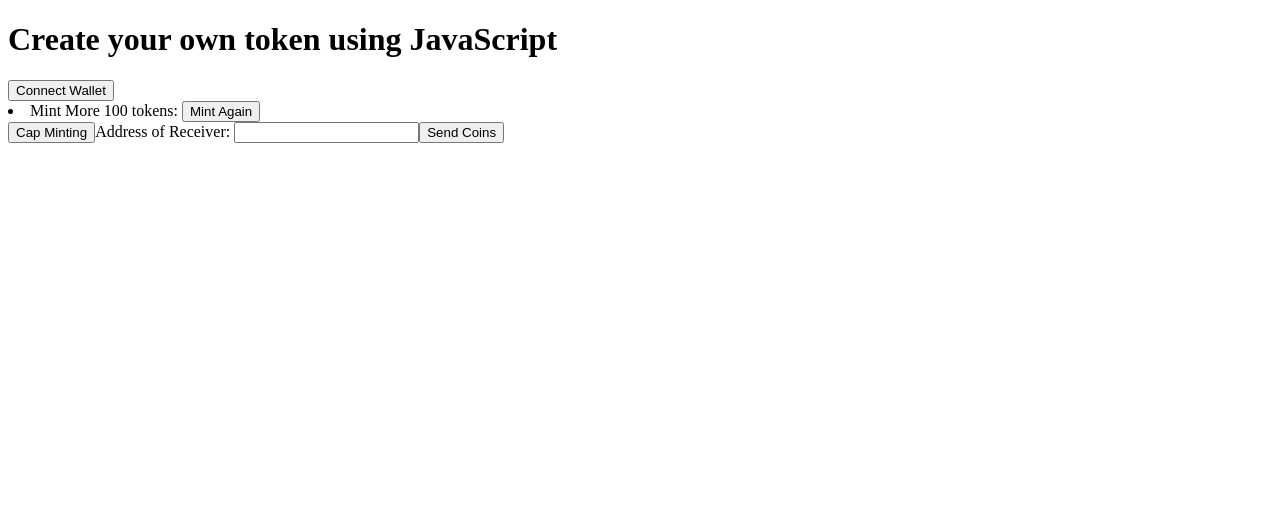
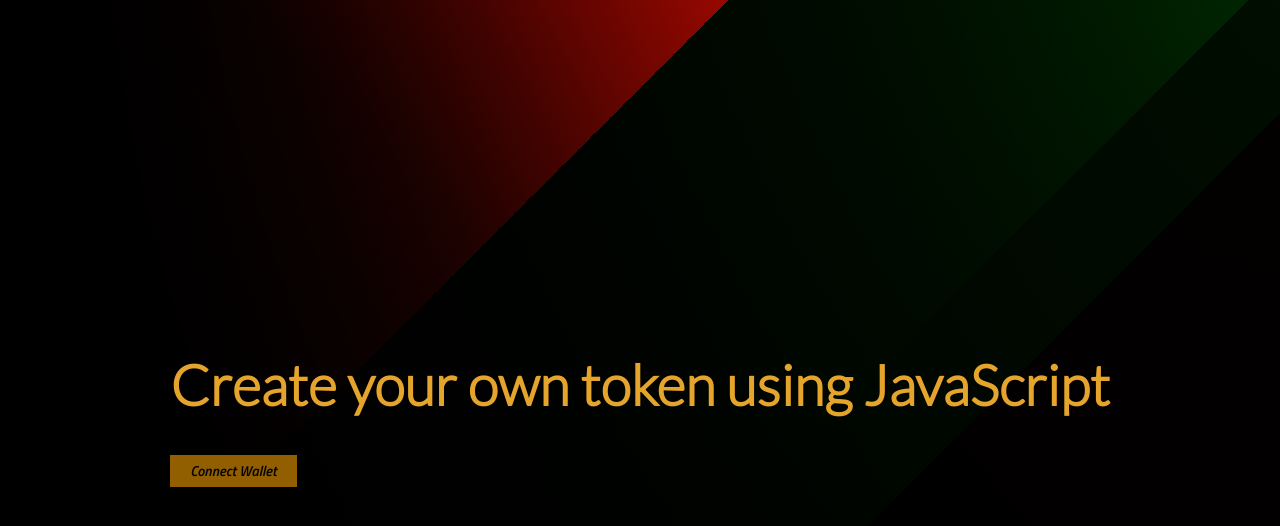
Before and after one commit to deprov447/depxoins, a React (Create React App) app: page / in a window 1280 px wide. Shown: the top 526 px of the page. Built offline with nearby package versions, Linux system fonts and the light colour scheme.

Commit message:
Styling and readme
Signed-off-by: Anubhav Choudhary <ac.10edu@gmail.com>

```diff
--- a/src/Airdrop.js
+++ b/src/Airdrop.js
@@ -31,12 +31,12 @@ const Airdrop = ({ loading, setLoading, provider, walletConnected }) => {
   return (
     <>
       {walletConnected ? (
-        <p>
+        <li>
           Airdrop 1 SOL into your wallet
           <button disabled={loading} onClick={airDropHelper}>
             AirDrop SOL{" "}
           </button>
-        </p>
+        </li>
       ) : (
         <></>
       )}
--- a/src/App.js
+++ b/src/App.js
@@ -2,6 +2,7 @@ import React from "react";
 import { useState } from "react";
 import Airdrop from "./Airdrop";
 import Minting from "./Minting";
+import "./styles.css";
 
 const App = () => {
   const [walletConnected, setWalletConnected] = useState(false);
--- a/src/CapMint.js
+++ b/src/CapMint.js
@@ -50,9 +50,9 @@ const CapMint = ({
   };
 
   return (
-    <>
+    <li>
       <button onClick={capSupplyHelper}>Cap Minting</button>
-    </>
+    </li>
   );
 };
 
--- a/src/Minting.js
+++ b/src/Minting.js
@@ -86,16 +86,13 @@ const Minting = ({ loading, walletConnected, setLoading, provider }) => {
   return (
     <>
       {walletConnected ? (
-        <p>
-          Create your own token
+        <>
+          <li>
+            Create your own token{" "}
             <button disabled={loading} onClick={initialMintHelper}>
               Initial Mint{" "}
             </button>
-        </p>
-      ) : (
-        <></>
-      )}
-
+          </li>
           <MintAgain
             loading={loading}
             setLoading={setLoading}
@@ -103,7 +100,6 @@ const Minting = ({ loading, walletConnected, setLoading, provider }) => {
             mintingWalletSecretKey={mintingWalletSecretKey}
             createdTokenPublicKey={createdTokenPublicKey}
           />
-
           <Transfers
             setLoading={setLoading}
             provider={provider}
@@ -111,6 +107,10 @@ const Minting = ({ loading, walletConnected, setLoading, provider }) => {
             createdTokenPublicKey={createdTokenPublicKey}
           />
         </>
+      ) : (
+        <></>
+      )}
+    </>
   );
 };
 
--- a/src/Transfers.js
+++ b/src/Transfers.js
@@ -83,10 +83,15 @@ const Transfers = ({
   };
 
   return (
-    <>
-      Address of Receiver: <input type="text" id="receiverAddress" />
+    <li>
+      Transfer coin:
+      <input
+        type="text"
+        id="receiverAddress"
+        placeholder=" Address of Receiver"
+      />
       <button onClick={sendCryptoHandler}>Send Coins</button>
-    </>
+    </li>
   );
 };
 
--- /dev/null
+++ b/src/styles.css
@@ -0,0 +1,58 @@
+@import url("https://fonts.googleapis.com/css2?family=Lato:wght@300&family=Tenor+Sans&family=Titillium+Web:ital,wght@1,600&display=swap");
+
+/*
+    font-family: 'Lato', sans-serif;
+    font-family: 'Tenor Sans', sans-serif;
+    font-family: 'Titillium Web', sans-serif;
+*/
+
+body {
+  background: linear-gradient(45deg, #000850 0%, #000320 100%),
+    radial-gradient(100% 225% at 100% 0%, #ff6928 0%, #000000 100%),
+    linear-gradient(225deg, #ff7a00 0%, #000000 100%),
+    linear-gradient(
+      135deg,
+      #cdffeb 10%,
+      #cdffeb 35%,
+      #009f9d 35%,
+      #009f9d 60%,
+      #07456f 60%,
+      #07456f 67%,
+      #0f0a3c 67%,
+      #0f0a3c 100%
+    );
+  background-blend-mode: soft-light, overlay, darken, normal;
+  width: 100vw;
+  height: 100vh;
+  margin: 0;
+  display: flex;
+  justify-content: center;
+  align-items: center;
+  font-family: "Lato", sans-serif;
+  color: rgba(231, 165, 43, 0.993);
+}
+
+h1 {
+  font-size: 3.5rem;
+}
+
+li {
+  list-style: none;
+  background: rgba(255, 3, 3, 0.466);
+  padding: 15px 30px;
+  font-family: "Tenor Sans", sans-serif;
+  margin: 30px auto;
+  display: flex;
+  justify-content: space-between;
+  align-items: center;
+}
+
+button {
+  font-family: "Titillium Web", sans-serif;
+  font-size: 0.9rem;
+  justify-self: flex-end;
+  background-color: rgba(255, 166, 0, 0.568);
+  border: none;
+  padding: 5px 20px;
+  color: rgba(0, 0, 0, 0.959);
+}
```
Also changed, not shown: 1 other file (tests, documents, lock files or other folders). Lines whose indentation alone changed are shown as unchanged.
